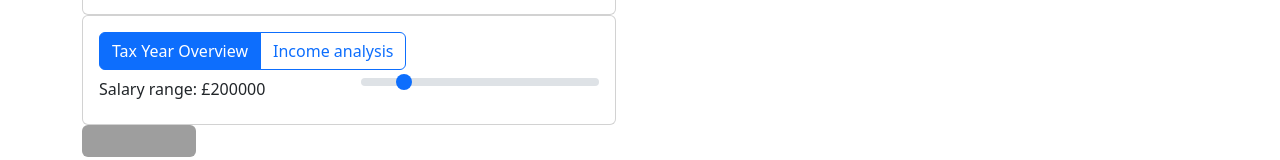
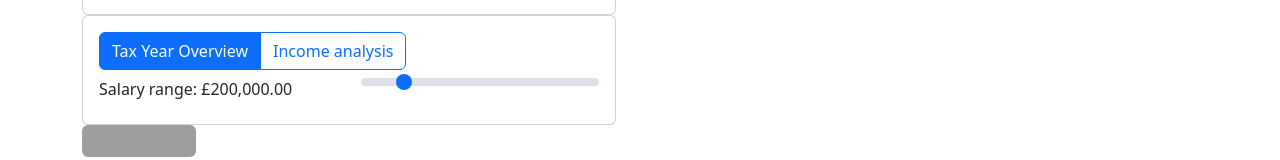
Before and after one commit to wozniakpawel/cooltaxtool, a React (Create React App) app: page / in a window 1280 px wide. Shown: the part 435-595 px from the top of the page. Built offline with nearby package versions, Linux system fonts and the light colour scheme; grey boxes are pictures that could not be loaded.

Commit message:
Comma-separate thousands and millions in the salary range slider #6 (#35)
Closes #6
resolves Comma-separate thousands and millions in the salary range
slider #6
refactored function numberWithCommas(x) in TaxBreakdown to new utils so
that it can be reused by other components

```diff
--- a/src/components/TaxBreakdown.js
+++ b/src/components/TaxBreakdown.js
@@ -1,13 +1,10 @@
 import React from 'react';
 import { calculateTaxes } from '../utils/TaxCalc';
 import { Container, Table, Card } from 'react-bootstrap';
+import { numberWithCommas } from '../utils/DisplayFormat';
 
 const TaxBreakdown = ({ inputs }) => {
     const results = calculateTaxes(inputs.grossIncome, inputs);
-
-    function numberWithCommas(x) {
-        return new Intl.NumberFormat('en-GB', { style: 'currency', currency: 'GBP', minimumFractionDigits: 2, maximumFractionDigits: 2 }).format(x);
-    }
 
     function renderBreakDown(breakdown) {
         return breakdown.map((tax, i) => (
--- a/src/components/UserMenu.js
+++ b/src/components/UserMenu.js
@@ -1,5 +1,6 @@
 import React, { useState, useEffect } from 'react';
 import { Container, Card, Row, Col, Form, Alert, Button, ButtonGroup } from 'react-bootstrap';
+import { numberWithCommas } from '../utils/DisplayFormat';
 
 export const defaultInputs = {
     taxYear: '2023/24',
@@ -209,7 +210,7 @@ export function UserMenu({ onUserInputsChange }) {
 
                             {!inputs.incomeAnalysis &&
                                 <Form.Group as={Row} controlId="grossIncome">
-                                    <Form.Label column>Salary range: £{inputs.salaryRange}</Form.Label>
+                                    <Form.Label column>Salary range: {numberWithCommas(inputs.salaryRange)}</Form.Label>
                                     <Col>
                                         <Form.Range
                                             name="salaryRange"
--- /dev/null
+++ b/src/utils/DisplayFormat.js
@@ -0,0 +1,8 @@
+export function numberWithCommas(x) {
+    return new Intl.NumberFormat("en-GB", {
+        style: "currency",
+        currency: "GBP",
+        minimumFractionDigits: 2,
+        maximumFractionDigits: 2,
+    }).format(x);
+}
```
